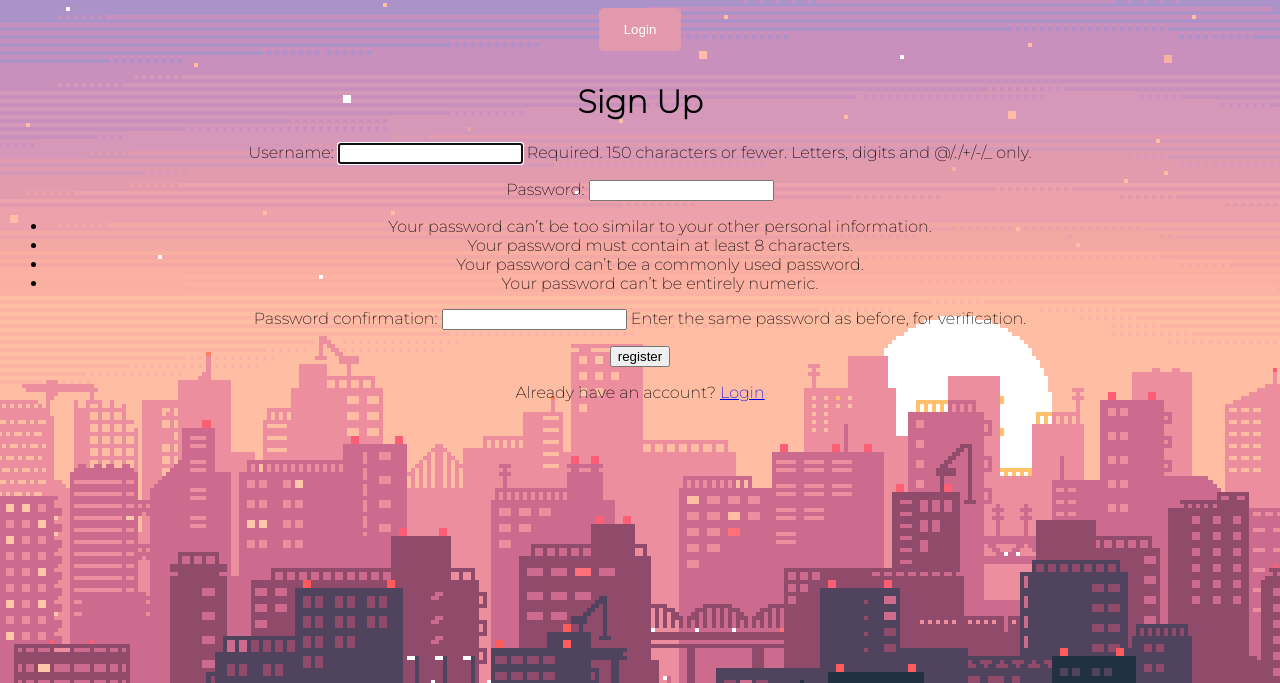
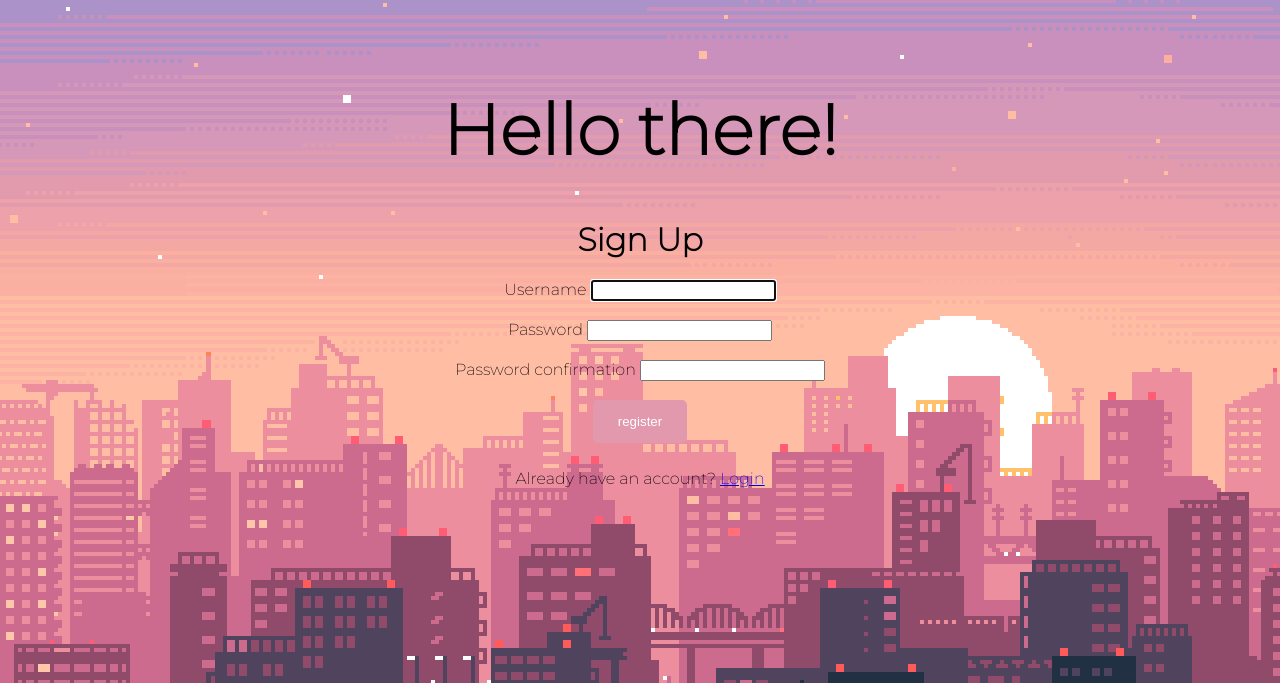
Before and after one commit to kimikoesc/myworkspace, a Django app: page /signup/ in a window 1280 px wide. Shown: the top 683 px of the page. Run offline with Django 3.2, Linux system fonts and the light colour scheme.

Commit message:
feat: fixed login button.

```diff
--- a/myworkspace/base/static/css/main.css
+++ b/myworkspace/base/static/css/main.css
@@ -141,3 +141,16 @@ button:hover {
     align-items: center;
     justify-content: space-between;
 }
+
+.signin-button {
+    border: none;
+    border-radius: 5px;
+    padding: 14px 25px;
+    color: white;
+    background-color: rgb(226,153,173);
+    margin-bottom: 10px;
+}
+
+#signup-form {
+    justify-content: left;
+}
--- a/myworkspace/base/templates/base/login.html
+++ b/myworkspace/base/templates/base/login.html
@@ -6,7 +6,7 @@
 <form method="POST">
     {% csrf_token %}
     {{ form.as_p }}
-    <input type="submit" value="login">
+    <input class="signin-button" type="submit" value="login">
 </form>
 
 <p>
--- a/myworkspace/base/templates/base/main.html
+++ b/myworkspace/base/templates/base/main.html
@@ -14,7 +14,7 @@
         <h1>Hello, {{request.user}}</h1>
         <a href="{% url 'logout' %}"><button id="logout-button">Logout</button></a>
         {% else %}
-        <a href="{% url 'login' %}"><button>Login</button></a>
+        <h1>Hello there!</h1>
         {% endif %}
     </header>
     <div class="container">
--- a/myworkspace/base/templates/base/signup.html
+++ b/myworkspace/base/templates/base/signup.html
@@ -5,8 +5,22 @@
 
 <form method="POST">
     {% csrf_token %}
-    {{ form.as_p }}
-    <input type="submit" value="register">
+    <div>
+        {{ form.username.label }}
+        {{ form.username }}
+    </div>
+</br>
+    <div>
+        {{ form.password1.label }}
+        {{ form.password1 }}
+    </div>
+</br>
+    <div>
+        {{ form.password2.label }}
+        {{ form.password2 }}
+    </div>
+</br>
+    <input class="signin-button" type="submit" value="register">
 </form>
 
 <p>
--- a/myworkspace/base/views.py
+++ b/myworkspace/base/views.py
@@ -8,6 +8,7 @@ from django.contrib.auth.mixins import LoginRequiredMixin
 from django.contrib.auth.forms import UserCreationForm
 from django.contrib.auth import login
 
+from .forms import TaskForm
 from .models import Tasks, Workspace
 
 # Create your views here.
--- a/myworkspace/myworkspace/settings.py
+++ b/myworkspace/myworkspace/settings.py
@@ -23,7 +23,7 @@ BASE_DIR = Path(__file__).resolve().parent.parent
 SECRET_KEY = 'django-insecure-15l*2f3mdm3k(_-5x&^tpj-z)=q=&$5=m*q_d$a8zn$zb6ro$p'
 
 # SECURITY WARNING: don't run with debug turned on in production!
-DEBUG = False
+DEBUG = True
 
 ALLOWED_HOSTS = ['myworkspace-app.herokuapp.com', '127.0.0.1']
 
```
Also changed, not shown: myworkspace/base/forms.py (+10 -10 lines), myworkspace/db.sqlite3, 1 other file.
